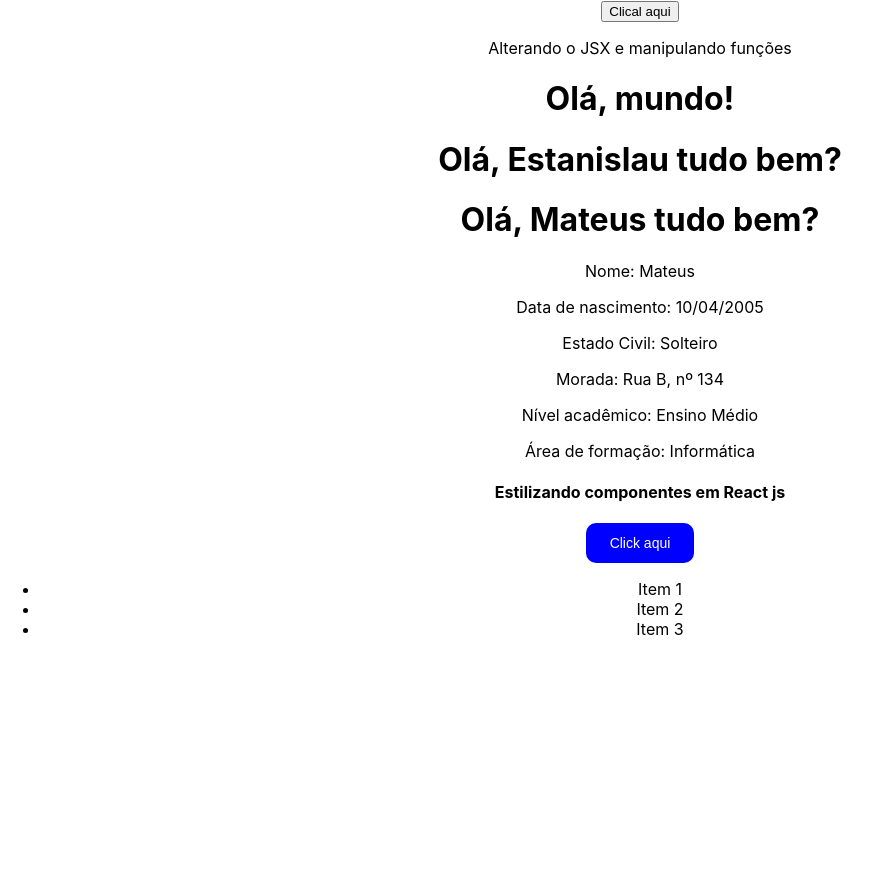
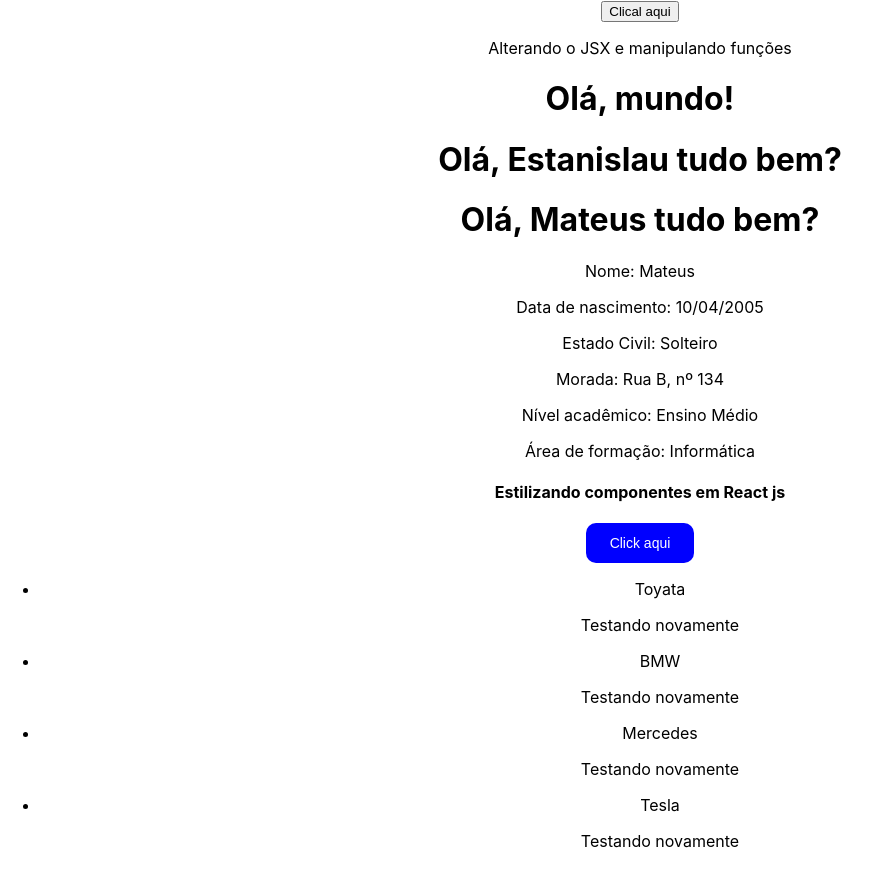
Before and after one commit to estanislaumateus/courses, a React (Create React App) app in the folder reactjs-course/project001/: page / in a window 1280 px wide. Shown: the top 886 px of the page, without its empty margins (0-881 px from the left). Built offline with nearby package versions, Linux system fonts and the light colour scheme.

Commit message:
feat: adicionando novo componente utilizando fragment

```diff
--- /dev/null
+++ b/reactjs-course/project001/src/components/Lista/ItemLista.js
@@ -0,0 +1,11 @@
+function ItemLista (props) {
+
+    return(
+        <>
+            <li>{props.marca}</li>
+            <p>Testando novamente</p>
+        </>
+    )
+}
+
+export default ItemLista;
--- a/reactjs-course/project001/src/components/Lista/Lista.js
+++ b/reactjs-course/project001/src/components/Lista/Lista.js
@@ -1,12 +1,14 @@
 import styles from './Lista.module.css';
+import ItemLista from './ItemLista';
 
 function Lista() {
     return (
         <>
             <ul className={styles.lista}>
-                <li>Item 1</li>
-                <li>Item 2</li>
-                <li>Item 3</li>
+                <ItemLista marca="Toyata" />
+                <ItemLista marca="BMW" />
+                <ItemLista marca="Mercedes" />
+                <ItemLista marca="Tesla"/>
             </ul>
         </>
     )
```
